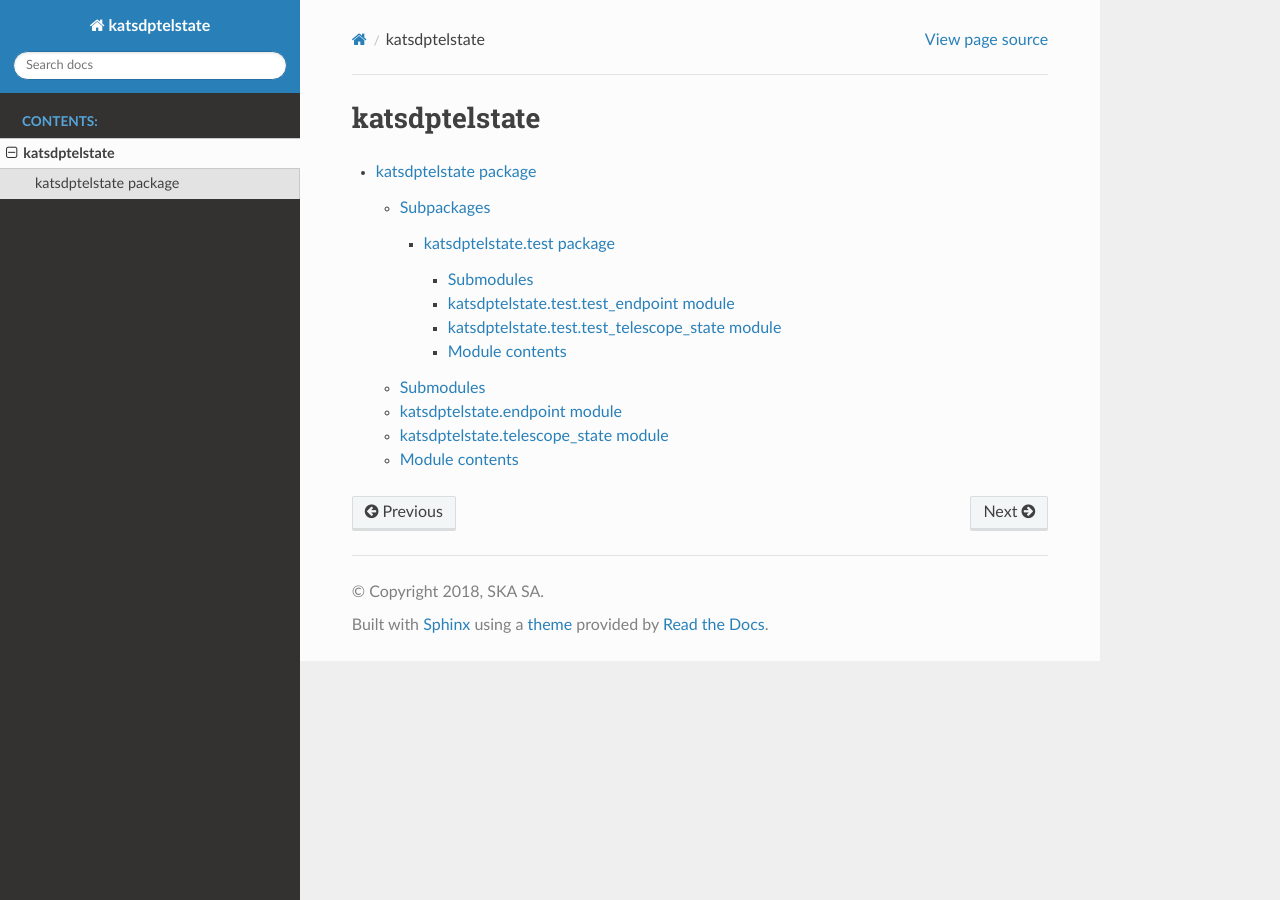
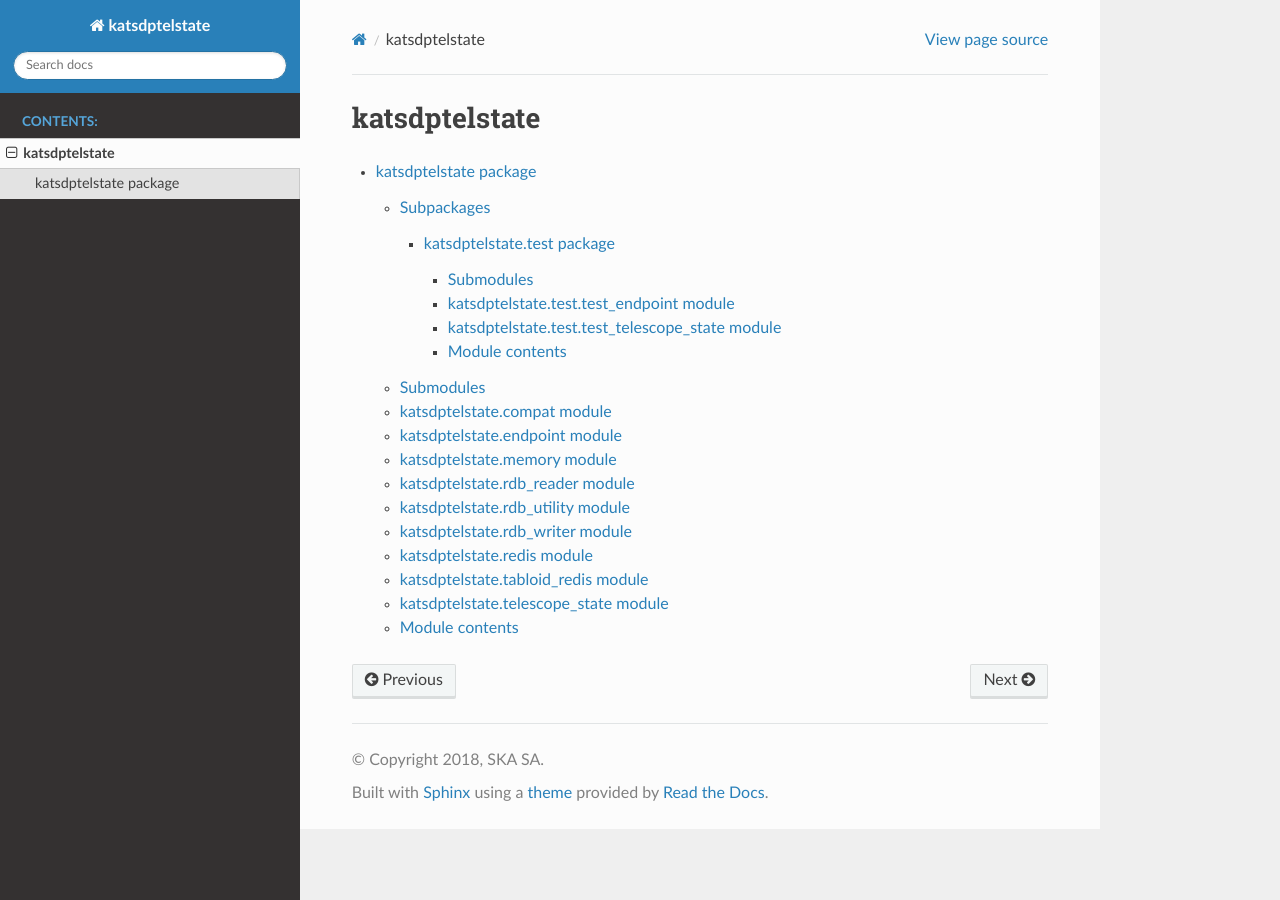
Before and after one commit to ska-sa/katsdptelstate, a Sphinx documentation site: the page built from doc/modules.rst, in a window 1280 px wide. Built offline with Sphinx 7.4.7 and the Read the Docs theme 2.0.0, drawn with Linux system fonts in a browser that asks for light colours.

```diff
--- a/doc/katsdptelstate.rst
+++ b/doc/katsdptelstate.rst
@@ -11,16 +11,72 @@
 Submodules
 ----------
 
-katsdptelstate\.endpoint module
--------------------------------
+katsdptelstate.compat module
+----------------------------
+
+.. automodule:: katsdptelstate.compat
+    :members:
+    :undoc-members:
+    :show-inheritance:
+
+katsdptelstate.endpoint module
+------------------------------
 
 .. automodule:: katsdptelstate.endpoint
     :members:
     :undoc-members:
     :show-inheritance:
 
-katsdptelstate\.telescope\_state module
----------------------------------------
+katsdptelstate.memory module
+----------------------------
+
+.. automodule:: katsdptelstate.memory
+    :members:
+    :undoc-members:
+    :show-inheritance:
+
+katsdptelstate.rdb\_reader module
+---------------------------------
+
+.. automodule:: katsdptelstate.rdb_reader
+    :members:
+    :undoc-members:
+    :show-inheritance:
+
+katsdptelstate.rdb\_utility module
+----------------------------------
+
+.. automodule:: katsdptelstate.rdb_utility
+    :members:
+    :undoc-members:
+    :show-inheritance:
+
+katsdptelstate.rdb\_writer module
+---------------------------------
+
+.. automodule:: katsdptelstate.rdb_writer
+    :members:
+    :undoc-members:
+    :show-inheritance:
+
+katsdptelstate.redis module
+---------------------------
+
+.. automodule:: katsdptelstate.redis
+    :members:
+    :undoc-members:
+    :show-inheritance:
+
+katsdptelstate.tabloid\_redis module
+------------------------------------
+
+.. automodule:: katsdptelstate.tabloid_redis
+    :members:
+    :undoc-members:
+    :show-inheritance:
+
+katsdptelstate.telescope\_state module
+--------------------------------------
 
 .. automodule:: katsdptelstate.telescope_state
     :members:
```
Also changed, not shown: 2 other files.
